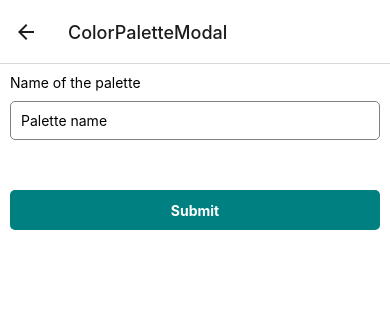
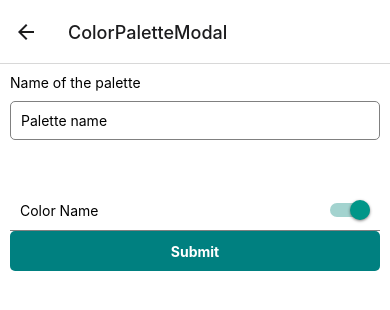
Before and after one commit to irahrosete/fm-react-native-expo, a React Native app: screen /ColorPaletteModal in a window 390 px wide. Shown: the top 310 px of the page. Built offline with nearby package versions, Linux system fonts and the light colour scheme; no server answers.

Commit message:
update modal to show toggle button and color name

```diff
--- a/screens/ColorPaletteModal.js
+++ b/screens/ColorPaletteModal.js
@@ -1,6 +1,6 @@
 /* eslint-disable react-hooks/exhaustive-deps */
 import React, { useState, useCallback } from 'react'
-import { View, Text, TextInput, StyleSheet, Alert } from 'react-native'
+import { View, Text, TextInput, StyleSheet, Alert, Switch } from 'react-native'
 import { TouchableOpacity } from 'react-native-gesture-handler'
 
 const ColorPaletteModal = ({ navigation }) => {
@@ -27,6 +27,10 @@ const ColorPaletteModal = ({ navigation }) => {
         onChangeText={setName}
         placeholder="Palette name"
       />
+      <View style={styles.color}>
+        <Text>Color Name</Text>
+        <Switch value={true} onValueChange={() => { }} />
+      </View>
       <TouchableOpacity style={styles.button} onPress={handleSubmit}>
         <Text style={styles.buttonText}>Submit</Text>
       </TouchableOpacity>
@@ -61,5 +65,13 @@ const styles = StyleSheet.create({
   name: {
     marginBottom: 10,
   },
+  color: {
+    flexDirection: 'row',
+    justifyContent: 'space-between',
+    alignItems: 'center',
+    padding: 10,
+    borderBottomWidth: 1,
+    borderBottomColor: 'grey',
+  },
 })
 export default ColorPaletteModal
```
